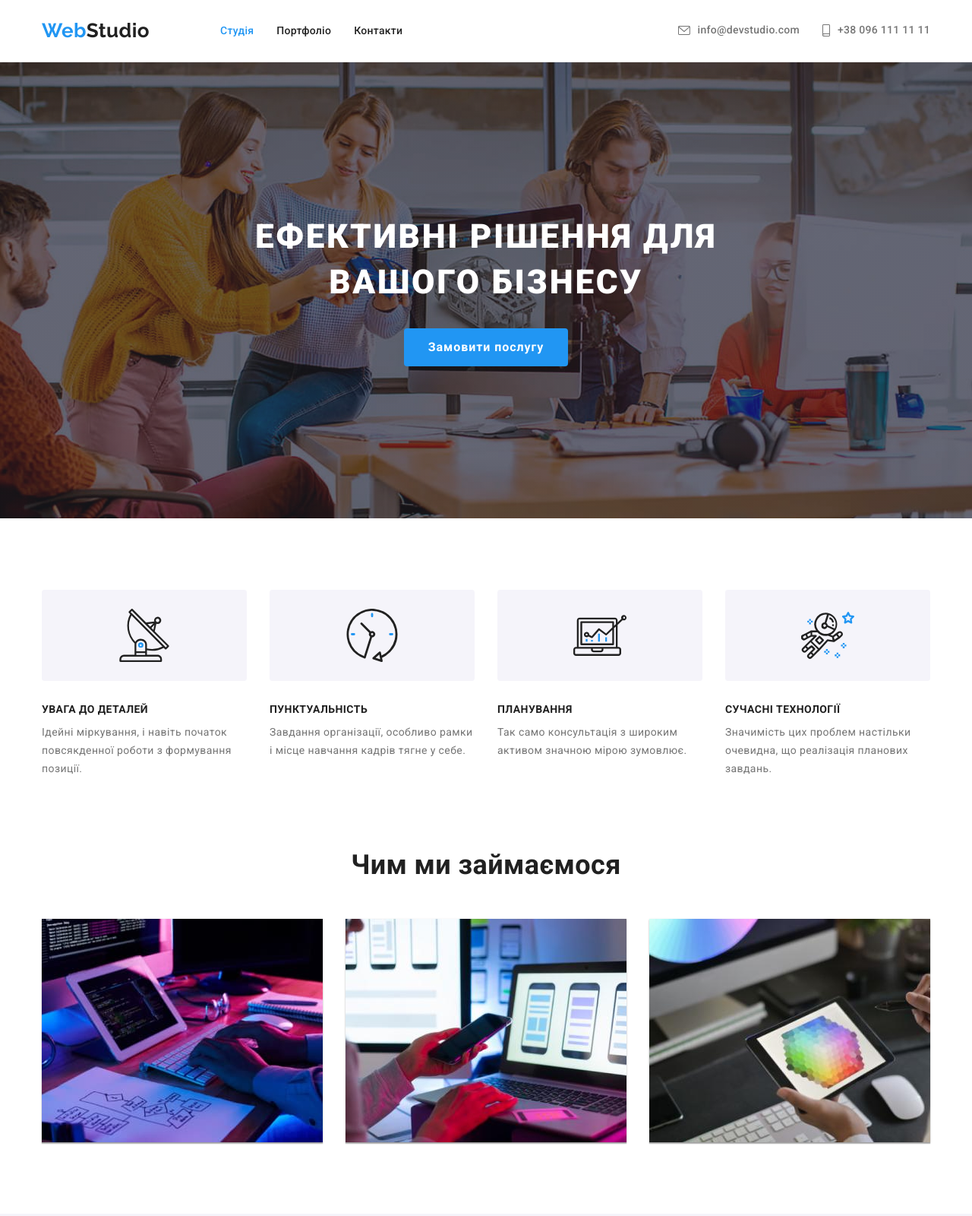
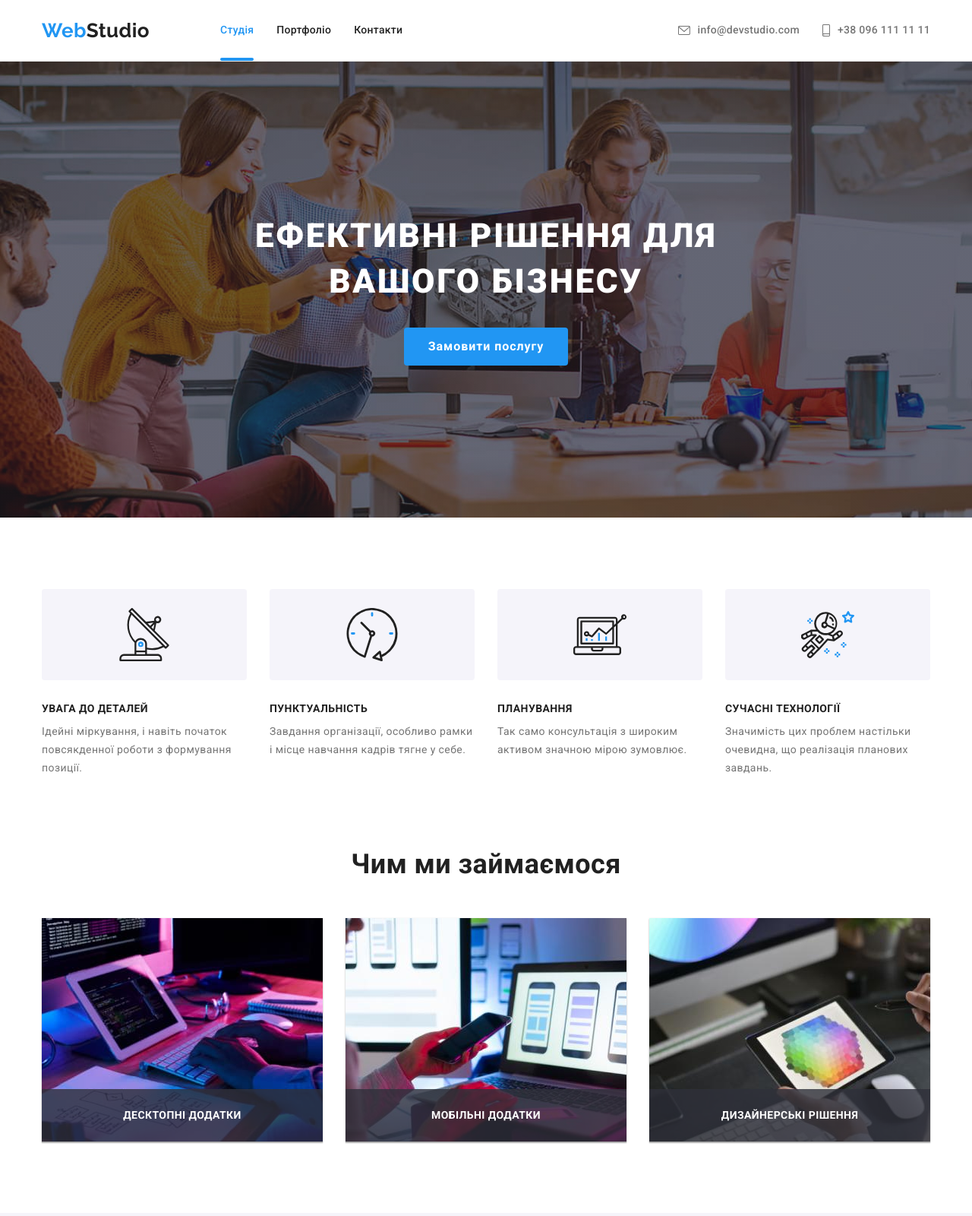
Before and after one commit to skyartartem/goit-markup-hw-05, a plain HTML site: page index.html in a window 1280 px wide. Shown: the top 1600 px of the page at 76% size. Drawn offline with nearby package versions, Linux system fonts and the light colour scheme.

Commit message:
add descriptions

```diff
--- a/css/styles.css
+++ b/css/styles.css
@@ -64,16 +64,18 @@ img {
 }
 
 .header {
-  padding-top: 25px;
-  padding-bottom: 25px;
+  display: block;
+  /* border: 1px solid tomato; */
+  /* display: block; */
+  /* padding-top: 25px;
+  padding-bottom: 25px; */
 }
 
 .header>.container {
-
+  /* border: 1px solid tomato; */
   display: flex;
   justify-content: space-between;
   align-items: center;
-
 }
 
 
@@ -104,22 +106,38 @@ img {
 
 /* ======== Стилізація навігації ======== */
 .site-nav {
-   /* border: 1px solid black; */
+  /* min-height: 80px; */
+  /* border: 1px solid black; */
   display: flex;
-  }
+
+}
 
 .site-nav .links {
+  display: block;
   /* border: 1px solid black; */
   font-weight: 500;
   line-height: 1.14;
   letter-spacing: 0.02em;
   color: var(--secondary-text-color);
-
+  position: relative;
+  padding-top: 32px;
+  padding-bottom: 32px;
 }
 
 .site-nav>.items:not(:last-child),
 .list>.items:not(:last-child) {
    margin-right: 30px;
+}
+
+.header .current::after {
+  content: '';
+  display: block;
+  width: 100%;
+  height: 4px;
+  background-color: var(--accent-color);
+  border-radius: 2px;
+  position: absolute;
+  bottom: 0%;
 }
 
 
@@ -321,6 +339,22 @@ padding-bottom: 94px;
 .list.box > .photo {
   box-shadow: 0px 1px 3px rgba(0, 0, 0, 0.12), 0px 1px 1px rgba(0, 0, 0, 0.14),
     0px 2px 1px rgba(0, 0, 0, 0.2);
+  position: relative;
+  }
+
+.description {
+  display:block;
+  text-align: center;
+  padding-top: 27px;
+  padding-bottom: 27px;
+  width: 100%;
+  background-color: rgba(47, 48, 58, 0.8);
+  position: absolute;
+  bottom: 0;
+  line-height: 1.14;
+  font-weight: 700;
+  color: var(--text-color-on-drk-bgrd);
+  text-transform: uppercase;
 }
 
 /* ====== Стилізуємо секцію -команда- ====== */
--- a/index.html
+++ b/index.html
@@ -42,9 +42,15 @@
                   <!-- Навігація -->
 
                 <ul class="site-nav list">
-                  <li class="items"><a class="links current" href="./">Студія</a></li>
-                  <li class="items"><a class="links" href="./portfolio.html">Портфоліо</a></li>
-                  <li class="items"><a class="links" href="./">Контакти</a></li>
+                  <li class="items">
+                    <a class="links current" href="./">Студія</a>
+                  </li>
+                  <li class="items">
+                    <a class="links" href="./portfolio.html">Портфоліо</a>
+                  </li>
+                  <li class="items">
+                    <a class="links" href="./">Контакти</a>
+                  </li>
                 </ul>
             </nav>
 
@@ -161,13 +167,22 @@
 
           <li class="photo">
             <img src="./images/img-01.jpg" alt="codding process" width="370" />
+            <p class="description">
+              Десктопні додатки
+            </p>
           </li>
 
           <li class="photo"><img src="./images/img-02.jpg" alt="maketing" width="370" />
+            <p class="description">
+              Мобільні додатки
+            </p>
           </li>
 
           <li class="photo">
             <img src="./images/img-03.jpg" alt="color matching" width="370" />
+            <p class="description">
+              Дизайнерські рішення
+            </p>
           </li>
         </ul>
 
```
Also changed, not shown: portfolio.html (+13 -6 lines).
